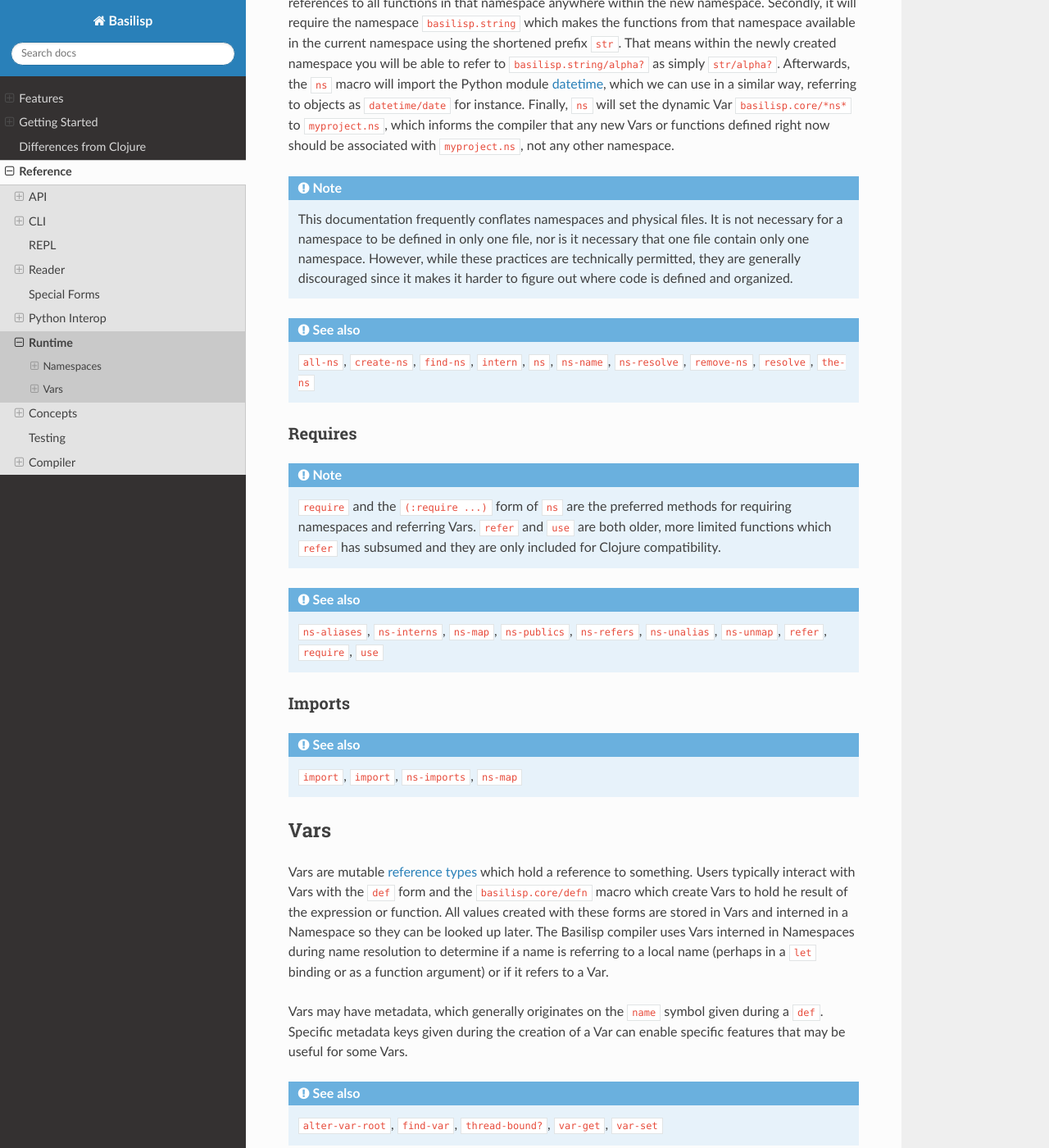
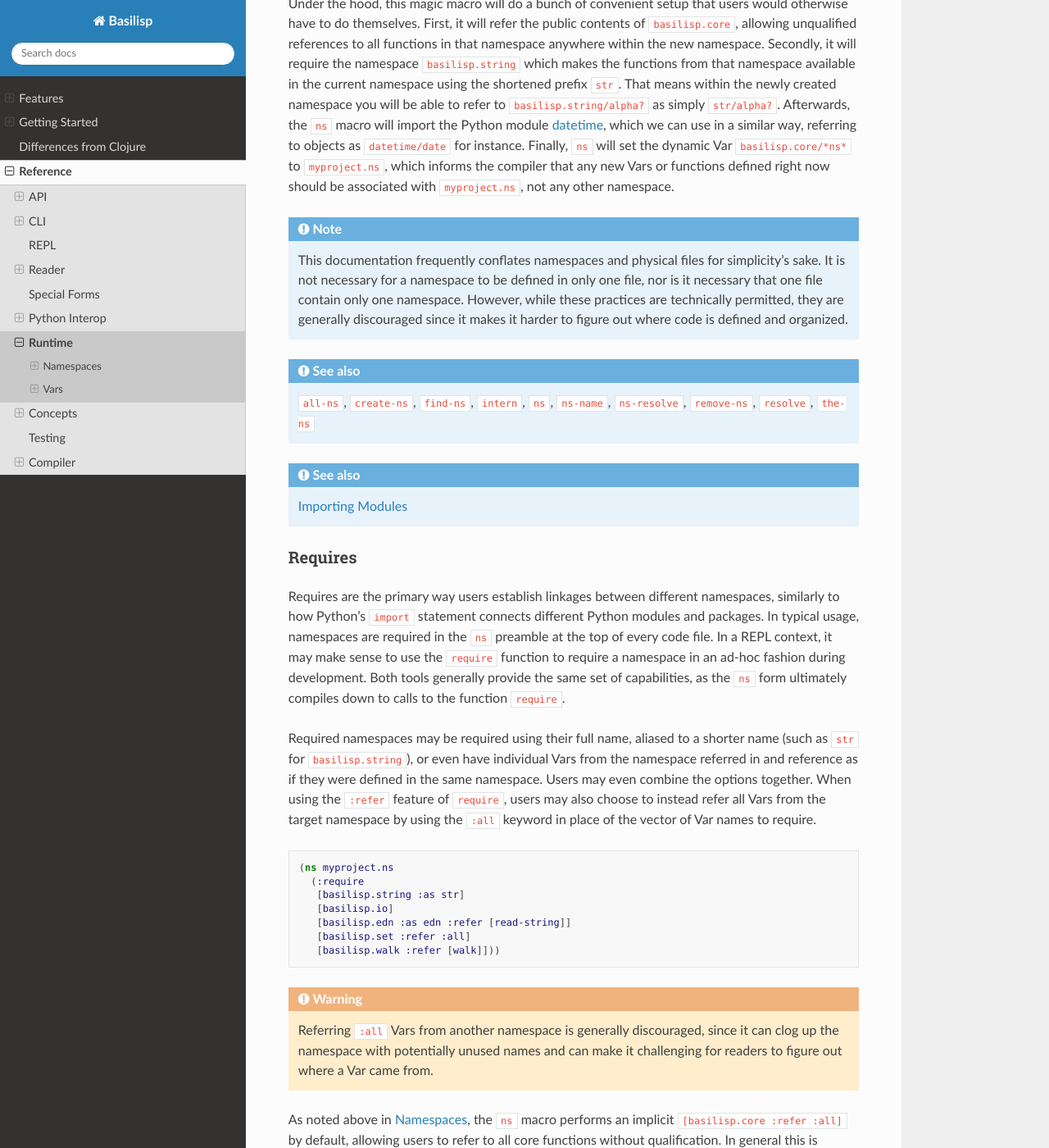
Before and after one commit to basilisp-lang/basilisp, a Sphinx documentation site: the page built from docs/runtime.rst, in a window 1280 px wide and 1400 px high, scrolled down 796 px. Shown: the whole window at 82% size. Built offline with Sphinx 7.4.7 and the Read the Docs theme 2.0.0, drawn with Linux system fonts in a browser that asks for light colours; cross-references to code outside the pages are shown as plain code; some of the changed text lies outside the part shown.

Commit message:
Runtime is doneish

```diff
--- a/docs/runtime.rst
+++ b/docs/runtime.rst
@@ -19,6 +19,7 @@
 Namespaces may be nested to produce a deeper source tree where that makes sense to do.
 
 Users create Namespaces using the :lpy:fn:`basilisp.core/ns` macro at the top of every code file.
+Namespace names should match the document's place in the source tree, with forward slash (``/``) characters being replaced by periods (``.``) and underscores (``_``) replaces with hyphens (``-``).
 
 .. code-block:: clojure
 
@@ -37,7 +38,7 @@
 
 .. note::
 
-   This documentation frequently conflates namespaces and physical files.
+   This documentation frequently conflates namespaces and physical files for simplicity's sake.
    It is not necessary for a namespace to be defined in only one file, nor is it necessary that one file contain only one namespace.
    However, while these practices are technically permitted, they are generally discouraged since it makes it harder to figure out where code is defined and organized.
 
@@ -45,28 +46,60 @@
 
    :lpy:fn:`all-ns`, :lpy:fn:`create-ns`, :lpy:fn:`find-ns`, :lpy:fn:`intern`, :lpy:fn:`ns`, :lpy:fn:`ns-name`, :lpy:fn:`ns-resolve`, :lpy:fn:`remove-ns`, :lpy:fn:`resolve`, :lpy:fn:`the-ns`
 
+.. seealso::
+
+   :ref:`importing_modules`
+
 .. _namespace_requires:
 
 Requires
 ^^^^^^^^
 
+Requires are the primary way users establish linkages between different namespaces, similarly to how Python's ``import`` statement connects different Python modules and packages.
+In typical usage, namespaces are required in the :lpy:fn:`ns` preamble at the top of every code file.
+In a REPL context, it may make sense to use the :lpy:fn:`require` function to require a namespace in an ad-hoc fashion during development.
+Both tools generally provide the same set of capabilities, as the ``ns`` form ultimately compiles down to calls to the function ``require``.
+
+Required namespaces may be required using their full name, aliased to a shorter name (such as ``str`` for ``basilisp.string``), or even have individual Vars from the namespace referred in and reference as if they were defined in the same namespace.
+Users may even combine the options together.
+When using the ``:refer`` feature of ``require``, users may also choose to instead refer all Vars from the target namespace by using the ``:all`` keyword in place of the vector of Var names to require.
+
+.. code-block:: clojure
+
+   (ns myproject.ns
+     (:require
+      [basilisp.string :as str]
+      [basilisp.io]
+      [basilisp.edn :as edn :refer [read-string]]
+      [basilisp.set :refer :all]
+      [basilisp.walk :refer [walk]]))
+
+.. warning::
+
+   Referring ``:all`` Vars from another namespace is generally discouraged, since it can clog up the namespace with potentially unused names and can make it challenging for readers to figure out where a Var came from.
+
+As noted above in :ref:`namespaces`, the :lpy:fn:`ns` macro performs an implicit ``[basilisp.core :refer :all]`` by default, allowing users to refer to all core functions without qualification.
+In general this is desirable, since you will be interacting with :lpy:ns:`basilisp.core` a lot.
+However, in some cases, you may wish to suppress certain Vars from being referred, particularly if you are defining Vars with clashing names.
+In such cases, you can instruct the ``ns`` macro to exclude specific Vars from ``basilisp.core``:
+
+.. code-block::
+
+   (ns myproject.ns
+     (:refer-basilisp :exclude [get]))
+
+There are other filtering and selection criteria which can be included on both ``:refer-basilisp`` and ``:require`` sections of the ``ns`` macro.
+See the documentation for :lpy:fn:`require` for more details.
+
 .. note::
 
    :lpy:fn:`require` and the ``(:require ...)`` form of :lpy:fn:`ns` are the preferred methods for requiring namespaces and referring Vars.
+
    :lpy:fn:`refer` and :lpy:fn:`use` are both older, more limited functions which ``refer`` has subsumed and they are only included for Clojure compatibility.
 
 .. seealso::
 
    :lpy:fn:`ns-aliases`, :lpy:fn:`ns-interns`, :lpy:fn:`ns-map`, :lpy:fn:`ns-publics`, :lpy:fn:`ns-refers`, :lpy:fn:`ns-unalias`, :lpy:fn:`ns-unmap`, :lpy:fn:`refer`, :lpy:fn:`require`, :lpy:fn:`use`
-
-.. _namespace_imports:
-
-Imports
-^^^^^^^
-
-.. seealso::
-
-   :lpy:form:`import`, :lpy:fn:`import`, :lpy:fn:`ns-imports`, :lpy:fn:`ns-map`
 
 .. _vars:
 
@@ -83,7 +116,7 @@
 
 .. seealso::
 
-   :lpy:fn:`alter-var-root`, :lpy:fn:`find-var`, :lpy:fn:`thread-bound?`, :lpy:fn:`var-get`, :lpy:fn:`var-set`
+   :lpy:fn:`alter-var-root`, :lpy:fn:`find-var`, :lpy:fn:`thread-bound?`, :lpy:fn:`var-get`, :lpy:fn:`var-set`, :lpy:fn:`with-redefs`, :lpy:fn:`with-redefs-fn`
 
 .. _dynamic_vars:
 
@@ -93,7 +126,19 @@
 Vars created with the ``^:dynamic`` metadata key are known as "dynamic" Vars.
 Dynamic Vars include a thread-local stack of value bindings that can be overridden using the :lpy:fn:`basilisp.core/binding` macro.
 This may be a suitable alternative to requiring users to pass in an infrequently changing value as an argument to your function.
-Basilisp uses this in :lpy:ns:`basilisp.core` with things such as :lpy:var:`*in*`
+Basilisp uses this in :lpy:ns:`basilisp.core` with things such as :lpy:var:`*in*`, :lpy:var:`*out*`, and :lpy:var:`*data-readers*`.
+
+For example, if you wanted to fetch all of the data being printed to ``*out*`` as a string, you could trivially do so with this construct:
+
+.. code-block:: clojure
+
+   (import io)
+   (let [s (io/StringIO)]
+     (binding [*out* s]
+       ...)
+     (.getvalue s))
+
+Note that this functionality already exists as :lpy:fn:`with-out-str`, but it serves as a good example of how to use :lpy:fn:`binding` with a dynamic Var.
 
 .. note::
 
@@ -104,6 +149,10 @@
 
    Dynamic Vars are never :ref:`direct linked <direct_linking>`, so they are always subject to Var indirection.
    Users should be aware of this limitation when using dynamic Vars in hot paths.
+
+.. seealso::
+
+   :lpy:fn:`binding`, :lpy:fn:`bound-fn`, :lpy:fn:`bound-fn*`, :lpy:fn:`get-thread-bindings`, :lpy:fn:`pop-thread-bindings`, :lpy:fn:`push-thread-bindings`, :lpy:fn:`with-bindings`, :lpy:fn:`with-bindings*`
 
 .. _private_vars:
 
```
Also changed, not shown: docs/pyinterop.rst (+23 -9 lines).
